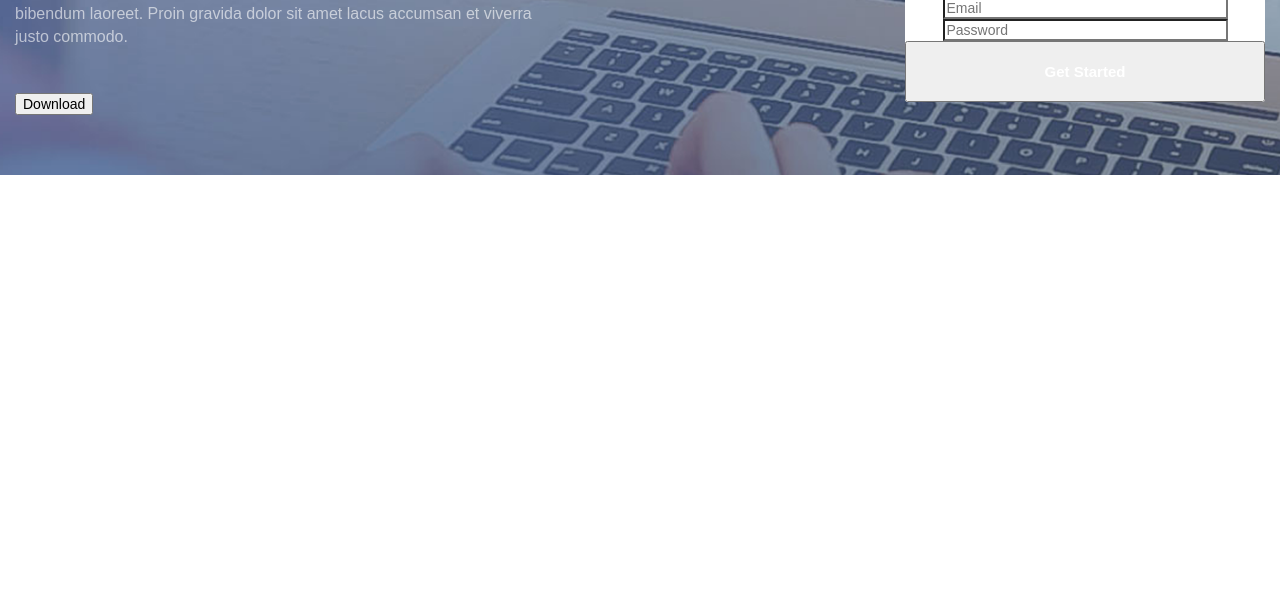
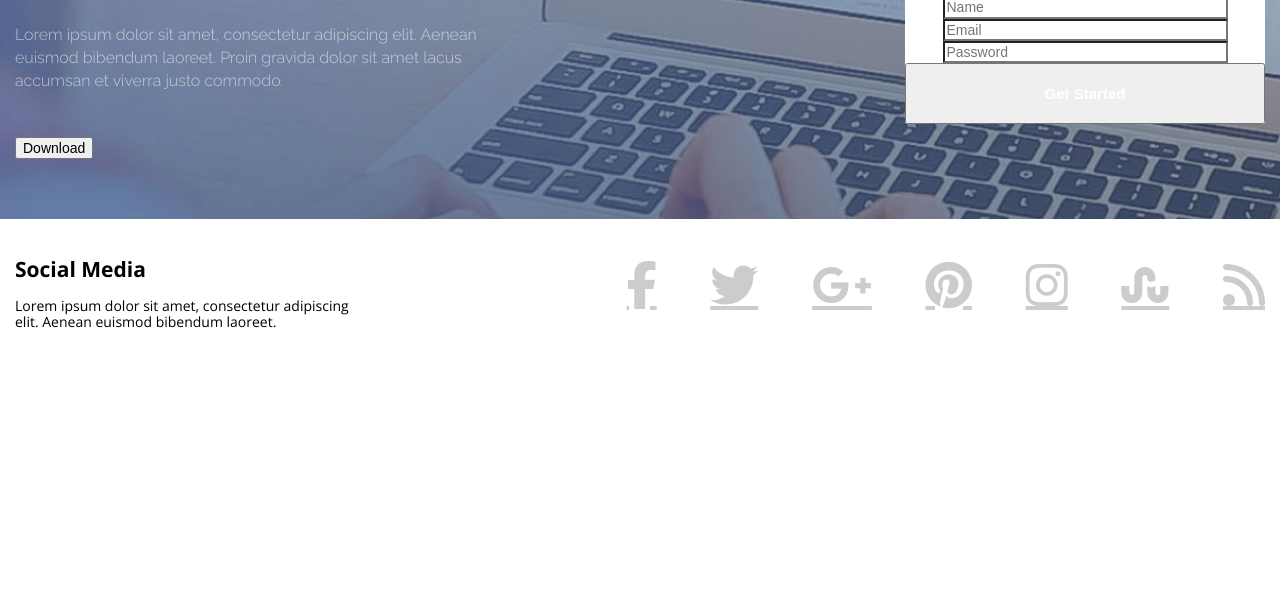
Before and after one commit to Vitali8/pb-test-task, a website: page index.html in a window 1280 px wide. Shown: the part 208-800 px from the top of the page. Drawn offline with nearby package versions, Linux system fonts and the light colour scheme.

Commit message:
adding social section

```diff
--- a/index.html
+++ b/index.html
@@ -7,7 +7,9 @@
     content="width=device-width, user-scalable=no, initial-scale=1.0, maximum-scale=1.0, minimum-scale=1.0">
   <meta http-equiv="X-UA-Compatible" content="ie=edge">
   <title>Pitchbook test task</title>
-
+  <link href="https://fonts.googleapis.com/css?family=Open+Sans:400,400i,600,600i,700" rel="stylesheet">
+  <link href="https://fonts.googleapis.com/css?family=Raleway:300,400,600" rel="stylesheet">
+  <script src="https://use.fontawesome.com/49cb636043.js"></script>
   <link rel="stylesheet" href="assets/css/style.min.css">
   <script src="https://code.jquery.com/jquery-3.4.1.min.js"
     integrity="sha256-CSXorXvZcTkaix6Yvo6HppcZGetbYMGWSFlBw8HfCJo=" crossorigin="anonymous"></script>
@@ -319,7 +321,24 @@
     </div>
 
   </header>
-  <section class="social-media"></section>
+  <section class="social-media">
+    <div class="container flex-container">
+      <div class="social-media-description">
+        <h2 class="title-section-small">Social Media</h2>
+        <p>Lorem ipsum dolor sit amet, consectetur adipiscing elit.
+          Aenean euismod bibendum laoreet.</p>
+      </div>
+      <ul class="soc-links">
+        <li><a href="#" class="fa fa-facebook"></a></li>
+        <li><a href="#" class="fa fa-twitter"></a></li>
+        <li><a href="#" class="fa fa-google-plus"></a></li>
+        <li><a href="#" class="fa fa-pinterest"></a></li>
+        <li><a href="#" class="fa fa-instagram"></a></li>
+        <li><a href="#" class="fa fa-stumbleupon"></a></li>
+        <li><a href="#" class="fa fa-rss"></a></li>
+      </ul>
+    </div>
+  </section>
   <section class="tabs-section"></section>
 
   <footer>
--- a/src/less/import/base.less
+++ b/src/less/import/base.less
@@ -48,3 +48,10 @@ img {
     justify-content: space-between;
   }
 }
+
+.line-after {
+  position: relative;
+  padding-bottom: 30px;
+  margin-bottom: 30px;
+
+}
--- /dev/null
+++ b/src/less/import/main.less
@@ -0,0 +1,40 @@
+.social-media {
+  padding: 20px 0;
+
+  .social-media-description {
+    max-width: 360px;
+
+    p {
+      margin: 12px 0 0;
+    }
+  }
+}
+
+.soc-links {
+  li {
+    display    : inline-block;
+    margin-left: 17px;
+
+    @media @tablet {
+      margin-left: 50px;
+    }
+
+    &:first-child {
+      margin-left: 0;
+    }
+  }
+
+  a {
+    color    : #cccccc;
+    font-size: 25px;
+
+    @media @tablet {
+      font-size: 48px;
+    }
+
+    &:hover {
+      -webkit-transform: scale(1.3, 1.3);
+      transform        : scale(1.3, 1.3);
+    }
+  }
+}
--- a/src/less/index.less
+++ b/src/less/index.less
@@ -2,3 +2,4 @@
 @import 'import/base.less';
 @import 'import/constants.less';
 @import 'import/header.less';
+@import 'import/main.less';
```
Also changed, not shown: assets/css/style.min.css.
